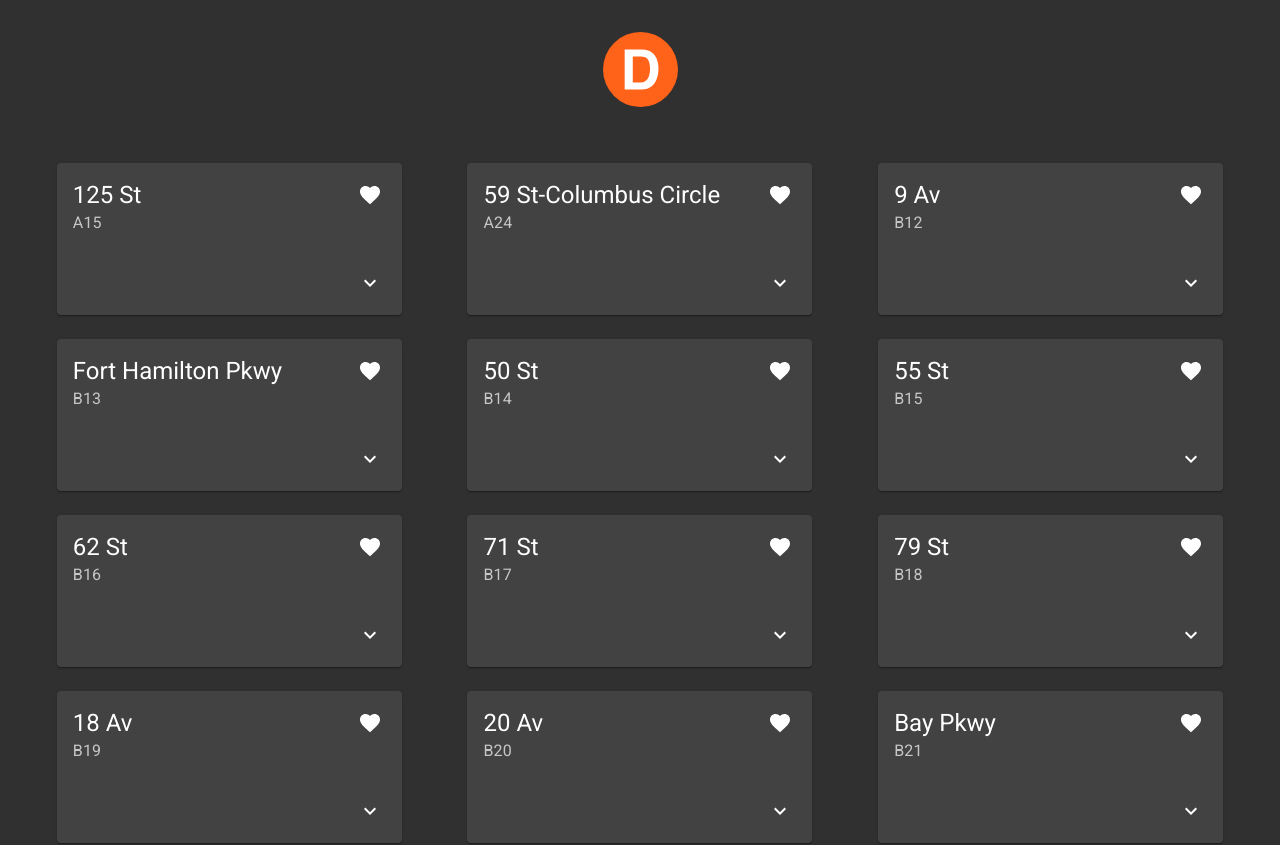
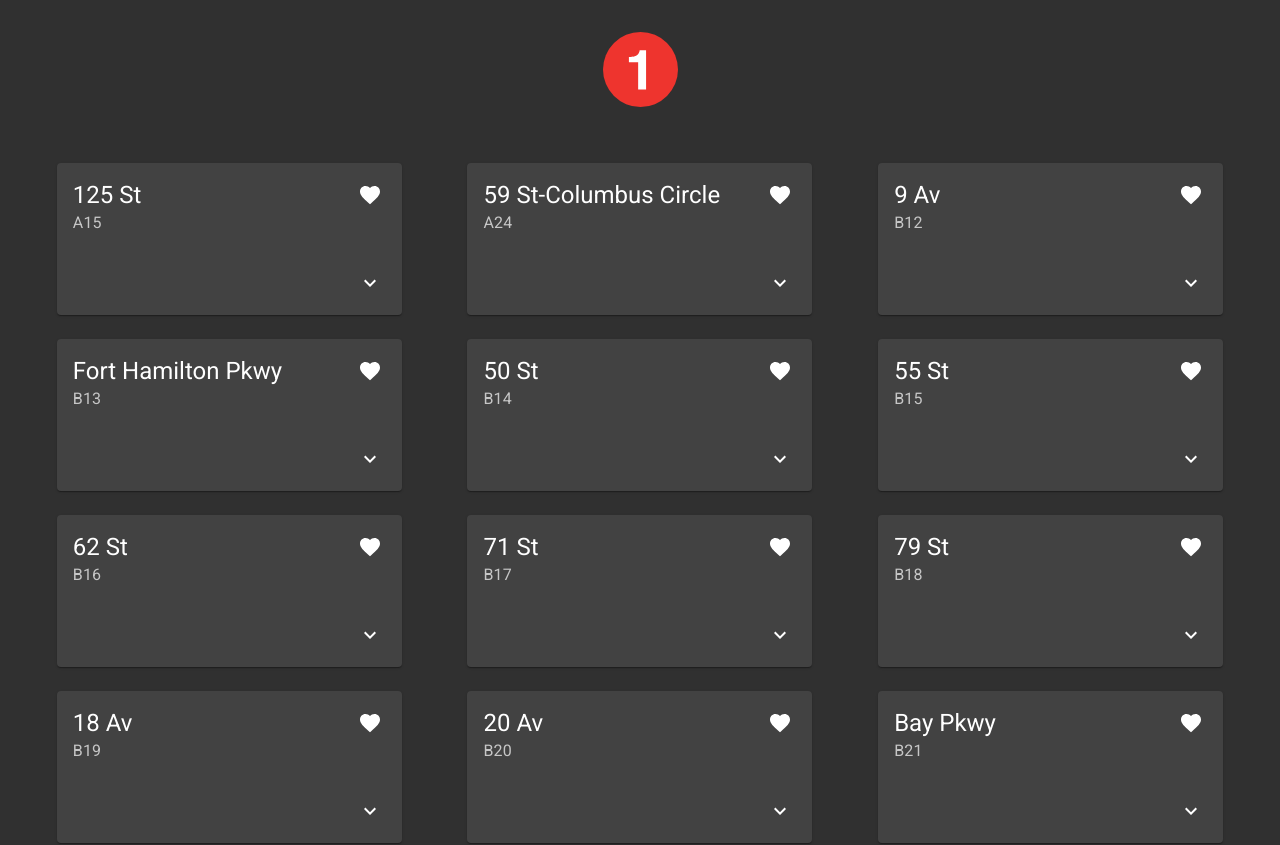
Before and after one commit to CUNYTechPrep/project-starter, a React (Create React App) app in the folder client/: page /line/1 in a window 1280 px wide. Shown: the top 845 px of the page. Built offline with nearby package versions, Linux system fonts and the light colour scheme.

Commit message:
line page update

```diff
--- a/client/src/App.js
+++ b/client/src/App.js
@@ -25,9 +25,7 @@ const App = () => {
         <Route path="/about">
           <AboutUs />
         </Route>
-        <Route exact path="/line/:train">
-          <LinePage />
-        </Route>
+        <Route path="/line/:train" component={LinePage}/>
       </Switch>
     </Router>
   )
--- a/client/src/pages/LinePage.js
+++ b/client/src/pages/LinePage.js
@@ -599,8 +599,7 @@ const testObj = {
 
 export default function LinePage() {
   const classes = useStyles()
-  // const { train } = useParams()
-  // console.log(train)
+  const { train } = useParams()
 
   return (
     <div className={classes.root}>
@@ -608,7 +607,7 @@ export default function LinePage() {
         <CssBaseline />
         <Container>
           <Box my={4}>
-            <TrainIcon train={'D'} width={75}/>
+            <TrainIcon train={train} width={75}/>
           </Box>
           <Grid container align="center">
             {
```
